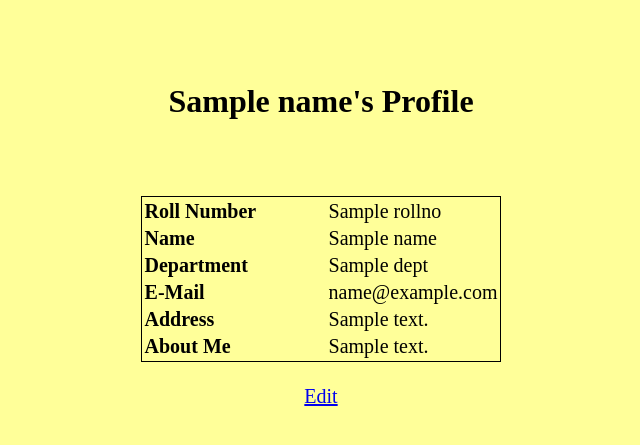
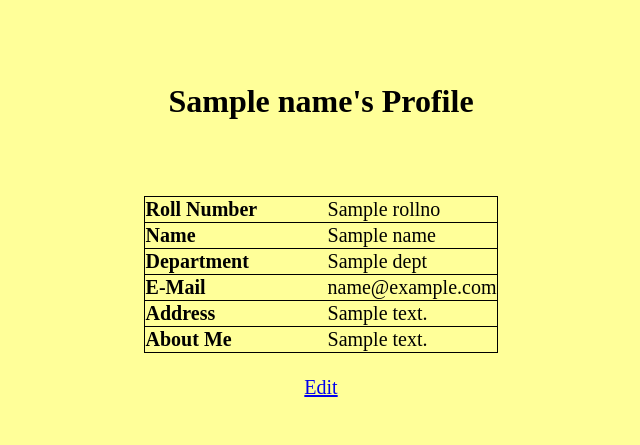
Before and after one commit to chronus19/Spider-Backend-1, a Django app: template student/templates/showprofile.html in a window 1280 px wide. Shown: the top 445 px of the page, without its empty margins (319-959 px from the left). Run offline with Django 3.2, Linux system fonts and the light colour scheme; the template is opened without the code that fills it: most values are stand-ins (such as "Sample title", 1, 10 or a date in 2020).

Commit message:
Update CSS stylesheet for styling 'View Student' table

```diff
--- a/student/static/css/style.css
+++ b/student/static/css/style.css
@@ -46,3 +46,11 @@
 	font-size:20px;
 
 }
+
+tr {
+  border-bottom: 1px solid black;
+}
+
+table {
+  border-collapse: collapse;
+}
```
